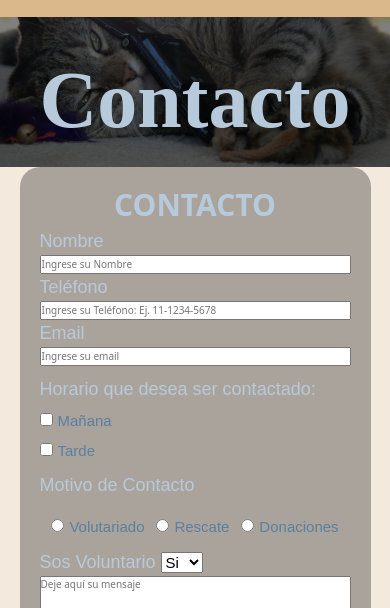
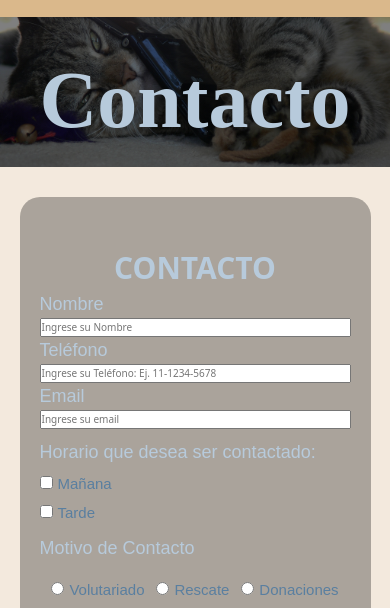
Before and after one commit to PatoSolari/catParadise, a website: page pages/contacto.html in a window 390 px wide. Shown: the part 159-767 px from the top of the page. Drawn offline with nearby package versions, Linux system fonts and the light colour scheme; files whose address does not match are found by name; a web font is replaced by a local one.

Commit message:
entregaFinal4

```diff
--- a/scss/paginas/_contacto.scss
+++ b/scss/paginas/_contacto.scss
@@ -228,7 +228,9 @@ form textarea{
         overflow: hidden;
         justify-content: center;
         align-content: center;
-        margin:auto;
+        margin-left:auto;
+        margin-right: auto;
+        margin-top: 3rem;
         h2{
             text-align: center;
             font-size: 3rem;
```
Also changed, not shown: css/estilos.css.
